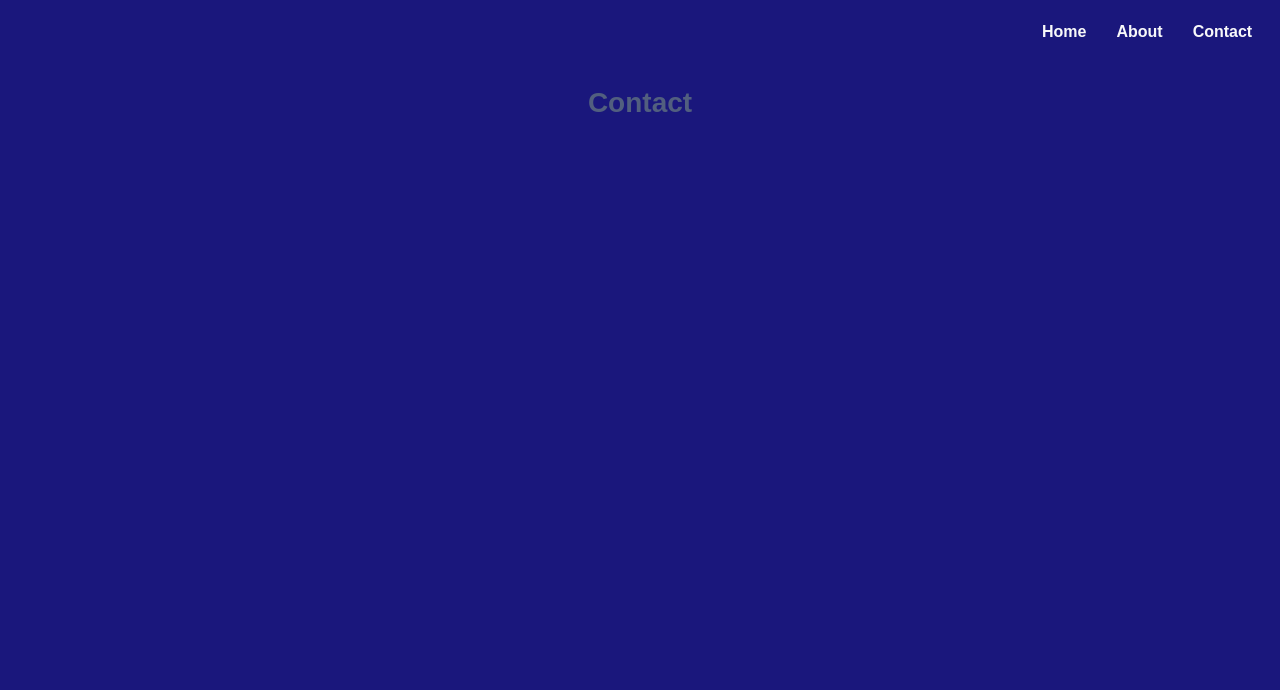
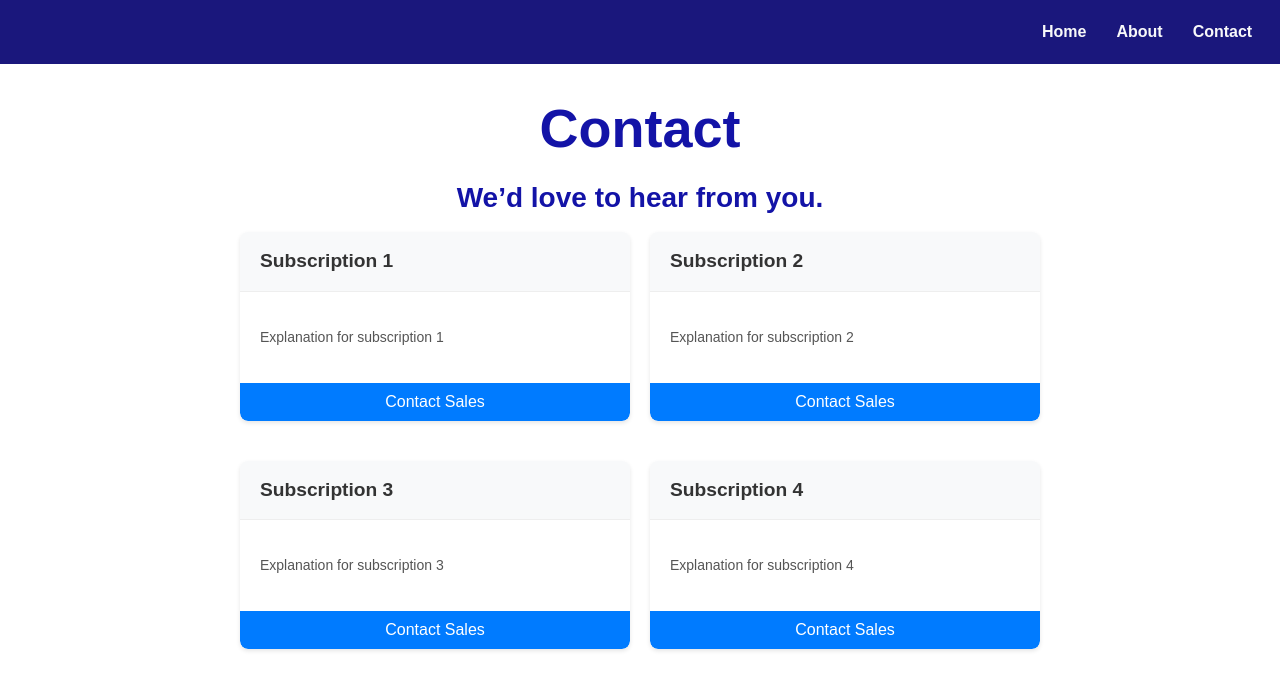
Before and after one commit to Sina-Akhavi/my-react-app, a React (Create React App) app: page /contact in a window 1280 px wide. Shown: the top 690 px of the page. Built offline with nearby package versions, Linux system fonts and the light colour scheme.

Commit message:
added contact card and separated css from js

```diff
--- /dev/null
+++ b/src/components/ContactCard.js
@@ -0,0 +1,18 @@
+import React from "react";
+import "../styles/contact-card.css"; // Import the CSS file for styling
+
+function ContactCard({ header, explanation, buttonText, onButtonClick }) {
+  return (
+    <div className="contact-card">
+      {header && <div className="card-header">{header}</div>}
+      {explanation && <p className="card-explanation">{explanation}</p>}
+      {buttonText && (
+        <button className="card-button" onClick={onButtonClick}>
+          {buttonText}
+        </button>
+      )}
+    </div>
+  );
+}
+
+export default ContactCard;
--- a/src/components/ContactContent.js
+++ b/src/components/ContactContent.js
@@ -1,16 +1,44 @@
 import React from "react";
-
-// Build that as much beautiful as possible
+import "../styles/contact.css";
+import ContactCard from "./ContactCard";
 
 function ContactContent() {
     return (
         <>
-            <br></br>
-            <br></br>
-            <br></br>
+            <br />
+            <br />
+            <br />
 
             <div style={{ textAlign: 'center' }}>
                 <h1>Contact</h1>
+                <h3>We’d love to hear from you.</h3>
+            </div>
+
+            <div className="contact-card-container">
+                <ContactCard
+                    header="Subscription 1"
+                    explanation="Explanation for subscription 1"
+                    buttonText="Contact Sales"
+                    onButtonClick={() => console.log("Clicked subscription 1")}
+                />
+                <ContactCard
+                    header="Subscription 2"
+                    explanation="Explanation for subscription 2"
+                    buttonText="Contact Sales"
+                    onButtonClick={() => console.log("Clicked subscription 2")}
+                />
+                <ContactCard
+                    header="Subscription 3"
+                    explanation="Explanation for subscription 3"
+                    buttonText="Contact Sales"
+                    onButtonClick={() => console.log("Clicked subscription 3")}
+                />
+                <ContactCard
+                    header="Subscription 4"
+                    explanation="Explanation for subscription 4"
+                    buttonText="Contact Sales"
+                    onButtonClick={() => console.log("Clicked subscription 4")}
+                />
             </div>
         </>
     );
--- /dev/null
+++ b/src/styles/contact-card.css
@@ -0,0 +1,40 @@
+/* src/components/Card.css */
+.contact-card {
+  background-color: #fff;
+  border-radius: 8px;
+  box-shadow: 0 2px 4px rgba(0, 0, 0, 0.1);
+  margin-bottom: 20px;
+  overflow: hidden; /* To contain rounded corners of inner elements */
+}
+
+.card-header {
+  background-color: #f8f9fa;
+  color: #333;
+  padding: 15px 20px;
+  border-bottom: 1px solid #eee;
+  font-weight: bold;
+  font-size: 1.2rem;
+}
+
+.card-explanation {
+  color: #555;
+  padding: 20px;
+  line-height: 1.6;
+}
+
+.card-button {
+  background-color: #007bff;
+  color: #fff;
+  border: none;
+  padding: 10px 20px;
+  font-size: 1rem;
+  cursor: pointer;
+  border-radius: 0 0 8px 8px; /* Round only the bottom corners */
+  width: 100%;
+  text-align: center;
+  transition: background-color 0.3s ease;
+}
+
+.card-button:hover {
+  background-color: #0056b3;
+}
--- /dev/null
+++ b/src/styles/contact.css
@@ -0,0 +1,21 @@
+h1 {
+  text-align: center;
+  font-size: 54px;
+  line-height: 1.1em;
+  color: rgb(19, 19, 167);
+}
+
+h3 {
+  text-align: center;
+  line-height: 0.2em;
+  font-size: 28px;
+  color: rgb(19, 19, 167);
+}
+
+.contact-card-container {
+  display: grid;
+  grid-template-columns: repeat(2, 1fr);
+  gap: 20px;
+  max-width: 800px;
+  margin: 2rem auto;
+}
--- a/src/styles/main-panel.css
+++ b/src/styles/main-panel.css
@@ -16,7 +16,7 @@
     width: 100%;
     min-height: 100vh;
     border-top: 0px solid #e14eca;
-    background: #1a177c;
+    background: #fff;
     transition: all 0.5s cubic-bezier(0.685, 0.0473, 0.346, 1);
 }
 
```
